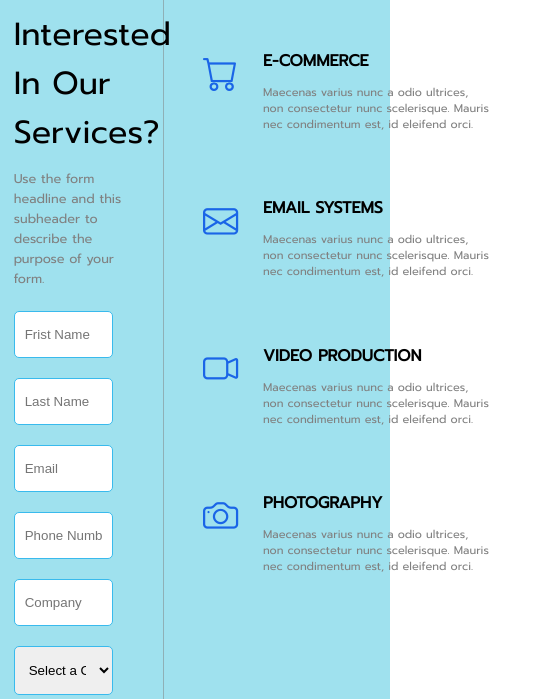
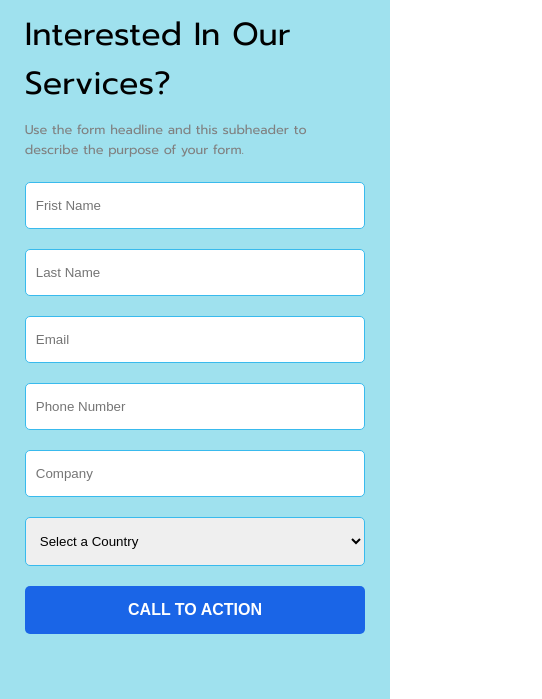
Before and after one commit to pilentboy/single-page-, a plain HTML site: page index.html in a window 390 px wide. Shown: the part 2056-2755 px from the top of the page, 542 px wide, since content can reach past the window. Drawn offline with nearby package versions, Linux system fonts and the light colour scheme.

Commit message:
V2.3 reponsive main team

```diff
--- a/responsive.css
+++ b/responsive.css
@@ -79,6 +79,26 @@
         padding: 20px;
         margin: 10px 5px;
     }
+
+    .container #call-action{
+        height: 100%;
+        flex-direction: column;
+        border: 1px solid rgba(128, 128, 128, 0.502);
+        border-left: none;
+        border-right: none;
+    }
+    .container #call-action #right .item{
+        height: 100px;
+    }
+
+    .container #call-action #left,#right{
+        border: none !important;
+    }
+    .container #call-action #left .contaier form{
+        width: 100%;
+    }
+
+
 }
 
 @media only screen and (max-width:340px) {
@@ -89,4 +109,9 @@
     header #header-text p{
         font-size: 0.9rem;
     }
+
+    .container #team #team-members .item img{
+        width: 110px;
+        height: 110px;
+    }
 }
--- a/style.css
+++ b/style.css
@@ -236,7 +236,6 @@ main #clients{
 .container #call-action{
     height: 100vh;
     display: flex;
-
 }
 
 .container > #call-action{
```
